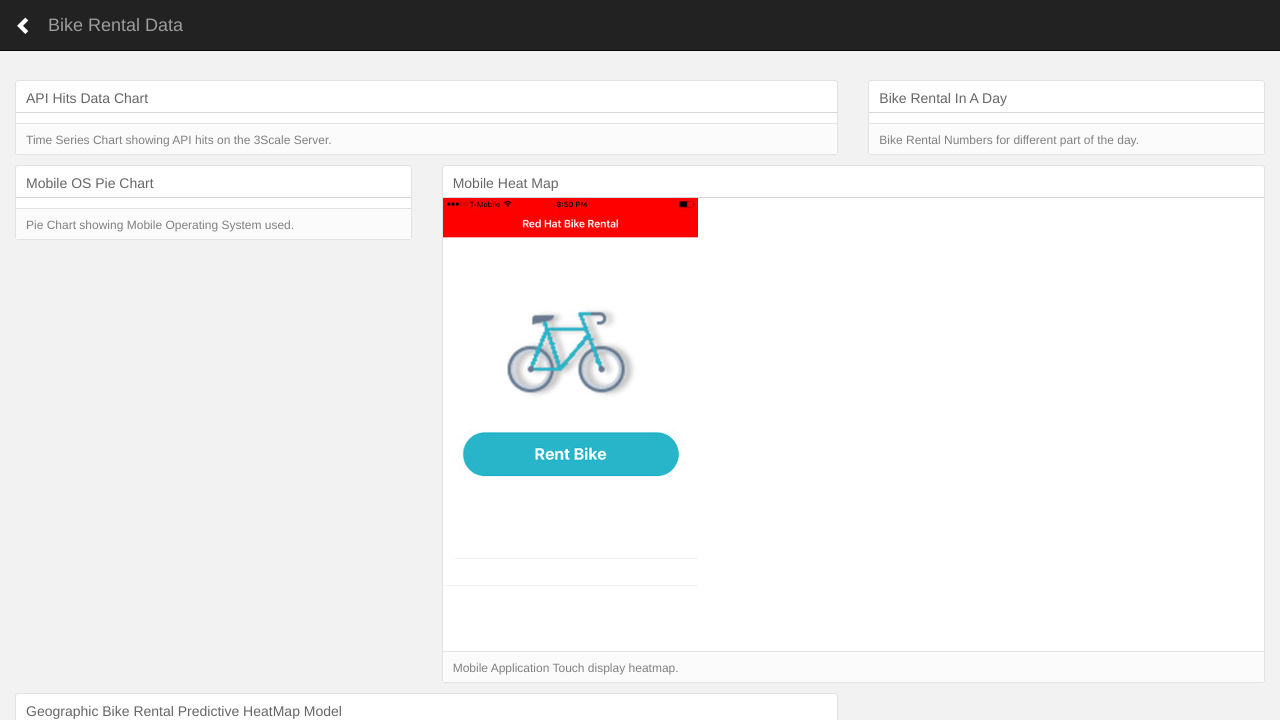
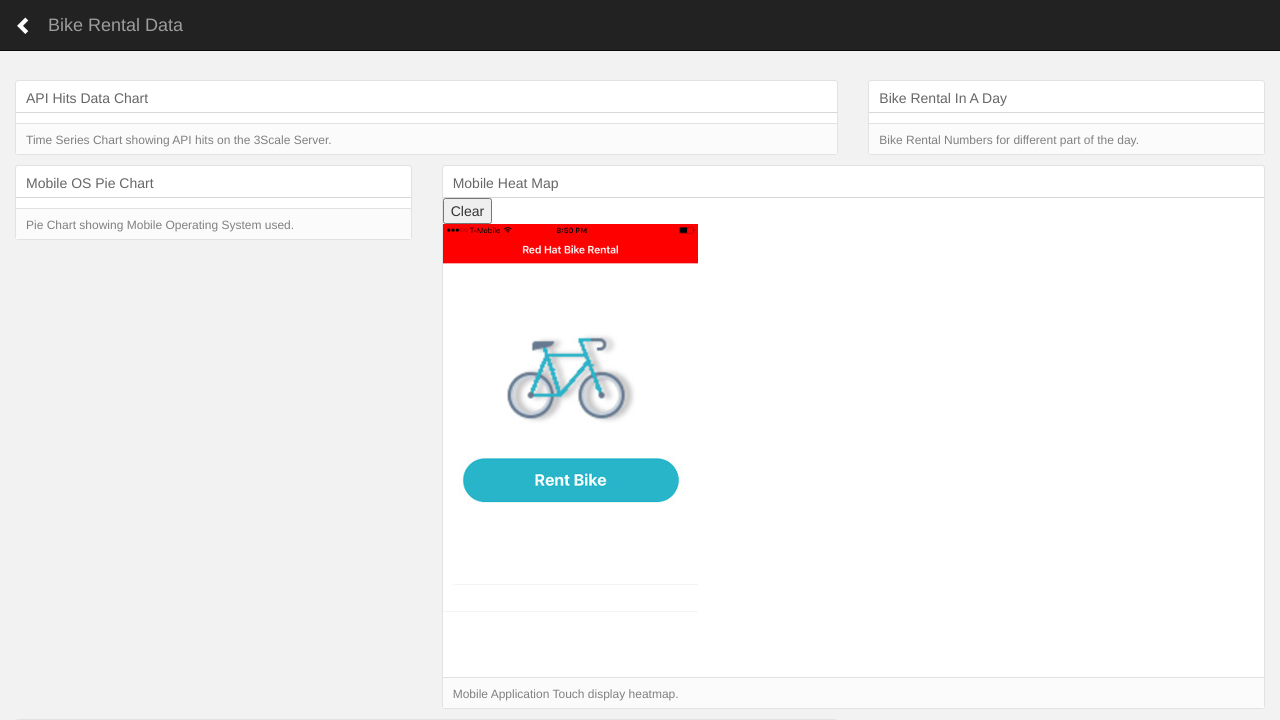
Before and after one commit to nakfour/mobile-analytics-python-model, a Flask app: page / in a window 1280 px wide. Shown: the top 720 px of the page. Run offline with Flask 2, Linux system fonts and the light colour scheme; parts of the project's set-up code (start-up, migrations or seed data) failed here and were passed over; some libraries are stand-ins or nearby versions.

Commit message:
Adding button to clear touch database

```diff
--- a/static/js/dashboard.js
+++ b/static/js/dashboard.js
@@ -301,6 +301,10 @@ function analyze(error, stationdata, mobiledata, scaledata, poststartrental, pos
 
 
 };
+function clearHeatmap() {
+    console.log("Clearing Touch Heatmap database");
+
+};
 function displayHeatmap(daypartstring) {
     // Add remove the old heatmap and add new one
     document.getElementById("maploader").style.display = "block";
--- a/templates/index.html
+++ b/templates/index.html
@@ -116,6 +116,9 @@
 					Mobile Heat Map
 				</div>
 				<div  id="mobileheatmapchart">
+					<div>
+						<button onclick="clearHeatmap()">Clear</button>
+					</div>
 					<div id='heatMap'>
 
 
```
